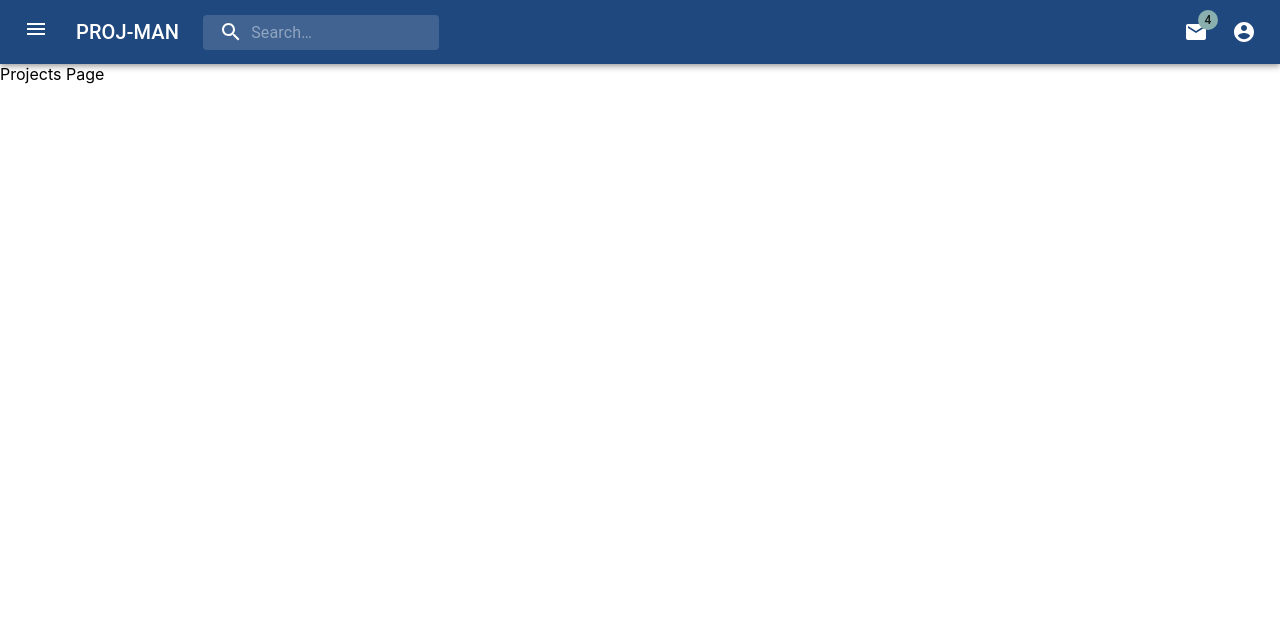
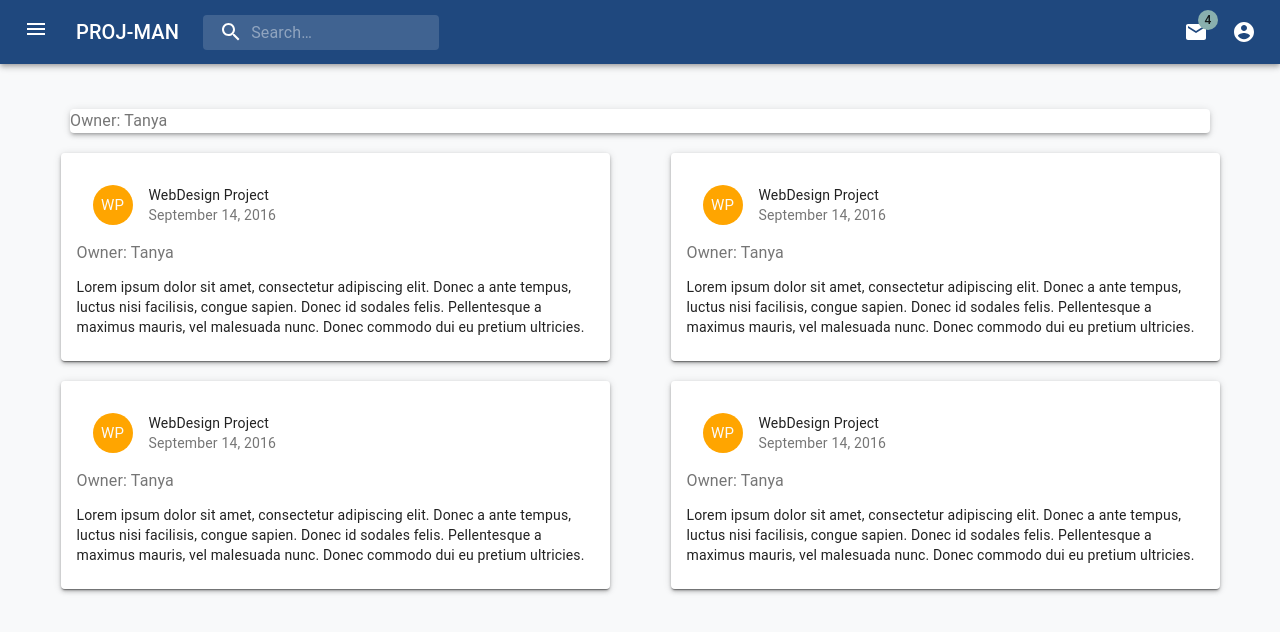
Before and after one commit to Aura313/amigoboards, a React (Create React App) app in the folder client/: page /projects in a window 1280 px wide. Shown: the top 632 px of the page. Built offline with nearby package versions, Linux system fonts and the light colour scheme.

Commit message:
Initialize Projects skeleton with MUI

```diff
--- a/client/src/App/App.js
+++ b/client/src/App/App.js
@@ -27,8 +27,9 @@ theme = createTheme(theme, {
 function App() {
   return (
     <ThemeProvider theme={theme}>
+      <Navbar />
       <div className='App'>
-        <Navbar />
+
         <Routes>
           <Route path='/' element={<SignInOutContainer />} />
           <Route path='projects' element={<Projects />} />
--- a/client/src/App/App.scss
+++ b/client/src/App/App.scss
@@ -1,7 +1,11 @@
 .App {
   /* text-align: center; */
+  padding: 25px 30px;
 }
 
+body {
+  background-color: #f8f9fa;
+}
 .App-logo {
   height: 40vmin;
   pointer-events: none;
--- /dev/null
+++ b/client/src/components/Projects/AppCard.js
@@ -0,0 +1,63 @@
+import React from 'react';
+import { makeStyles } from '@material-ui/core/styles';
+import Card from '@material-ui/core/Card';
+import CardHeader from '@material-ui/core/CardHeader';
+import CardContent from '@material-ui/core/CardContent';
+import Typography from '@material-ui/core/Typography';
+import Avatar from '@material-ui/core/Avatar';
+import Paper from '@material-ui/core/Paper';
+
+const useStyles = makeStyles({
+  root: {
+    width: '45%',
+    marginBottom: 20
+  },
+  bullet: {
+    display: 'inline-block',
+    margin: '0 2px',
+    transform: 'scale(0.8)',
+  },
+  title: {
+    fontSize: 14,
+  },
+  pos: {
+    marginBottom: 12,
+  },
+  orange: {
+    backgroundColor: 'orange',
+    fontSize: 15,
+  },
+});
+
+export default function AppCard() {
+  const classes = useStyles();
+  const bull = <span className={classes.bullet}>•</span>;
+
+  return (
+    <Paper elevation={3} className={classes.root}>
+      <Card>
+        <CardContent>
+          <CardHeader
+            avatar={
+              <Avatar className={classes.orange} aria-label='WP'>
+                WP
+              </Avatar>
+            }
+            title='WebDesign Project'
+            subheader='September 14, 2016'
+          />
+
+          <Typography className={classes.pos} color='textSecondary'>
+            Owner: Tanya
+          </Typography>
+          <Typography variant='body2' component='p'>
+            Lorem ipsum dolor sit amet, consectetur adipiscing elit. Donec a
+            ante tempus, luctus nisi facilisis, congue sapien. Donec id sodales
+            felis. Pellentesque a maximus mauris, vel malesuada nunc. Donec
+            commodo dui eu pretium ultricies.
+          </Typography>
+        </CardContent>
+      </Card>
+    </Paper>
+  );
+}
--- a/client/src/pages/Projects/Projects.js
+++ b/client/src/pages/Projects/Projects.js
@@ -1,11 +1,26 @@
 import React from 'react';
-
+import AppCard from '../../components/Projects/AppCard';
+import Typography from '@material-ui/core/Typography';
+import './Projects.scss';
+import Paper from '@material-ui/core/Paper';
 export class Projects extends React.Component {
   constructor(props) {
     super(props);
   }
 
   render() {
-    return <div className='container'>Projects Page</div>;
+    return (
+      <div>
+        <Paper className='paper' elevation={3}>
+          <Typography color='textSecondary'>Owner: Tanya</Typography>
+        </Paper>
+        <div className='container'>
+          <AppCard />
+          <AppCard />
+          <AppCard />
+          <AppCard />
+        </div>
+      </div>
+    );
   }
 }
--- /dev/null
+++ b/client/src/pages/Projects/Projects.scss
@@ -0,0 +1,9 @@
+.container {
+  display: flex;
+  flex-flow: wrap;
+  justify-content: space-around;
+}
+
+.paper {
+    margin: 20px 40px;
+}
```
